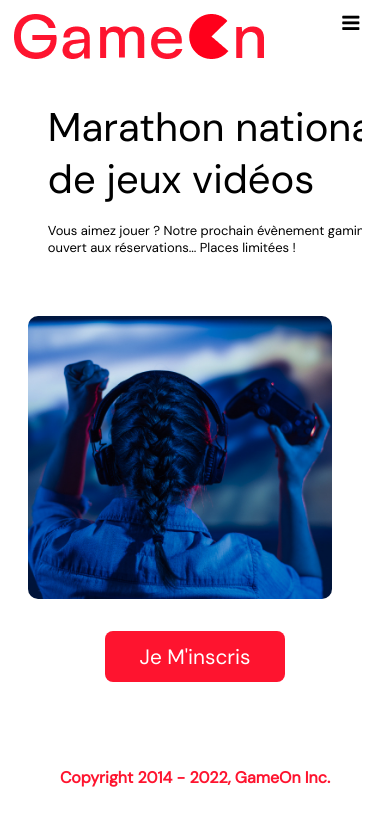
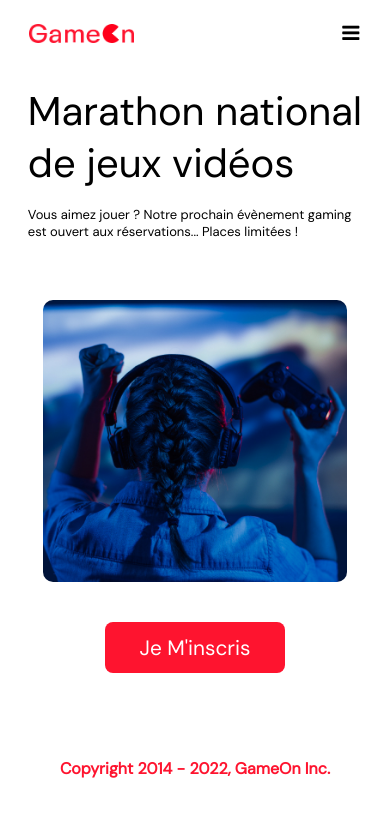
Before and after one commit to Blackiceberg/GameOne-website-FR, a plain HTML site: page index.html in a window 390 px wide. Drawn offline with Linux system fonts and the light colour scheme.

Commit message:
Modification CSS & //JS

```diff
--- a/public/css/modal.css
+++ b/public/css/modal.css
@@ -14,7 +14,6 @@ body {
   margin: 0;
   display: flex;
   flex-direction: column;
-  background-image: url("background.png");
   font-family: var(--font-default);
   font-size: 18px;
   max-width: 1300px;
@@ -88,6 +87,14 @@ img {
     display: block;
     text-align: left;
   }
+  .topnav {
+    overflow: hidden;
+    margin: 3.5% 3.5% auto 3.5%;
+    padding: 10px 0 0 15px;
+}
+.header-logo img{
+  height: 19px;
+}
 }
 
 
@@ -331,7 +338,7 @@ input[data-error]::after {
 .btn-signup {
   background: #fe142f;
   display: block;
-  margin: 3em auto;
+  margin: 0 auto;
   border-radius: 8px;
   padding: 8px 56px;
   color: #fff;
@@ -414,7 +421,7 @@ input[data-error]::after {
 .hero-section {
   border-radius: 10px;
   display: grid;
-  grid-template-columns: repeat(12, 1fr);
+  grid-template-columns: repeat(11, 1fr);
   overflow: hidden;
   box-shadow: 0 2px 7px 2px rgba(0, 0, 0, 0.2);
   margin-bottom: 10px;
@@ -427,7 +434,7 @@ input[data-error]::after {
   color: #fff;
   position: relative;
   text-align: left;
-  min-width: 424px;
+  min-width: 330px;
 }
 .hero-content::after {
   content: "";
@@ -462,7 +469,7 @@ input[data-error]::after {
   margin-top: 59px;
 }
 .hero-img {
-  grid-column: span 8;
+  grid-column: span 6;
 }
 .hero-img img {
   width: 33.3em;
@@ -493,7 +500,7 @@ footer {
   .hero-content {
     background: #fff;
     color: #000;
-    padding: 20px;
+    padding: 20px 0;
   }
   .hero-content::after {
     content: unset;
@@ -512,7 +519,7 @@ footer {
   }
   .hero-img img {
     border-radius: 10px;
-    margin-top: 40px;
+    margin: 40px auto;
     width: 13em;
   }
   .hero-section > .btn-signup {
--- a/public/js/modal.js
+++ b/public/js/modal.js
@@ -55,21 +55,27 @@ const ErreurQuantity ="Vous devez entrer votre nombre de participation.";
 const ErreurLocations ="Vous devez choisir une ville.";
 const ErreurConditionU = "Vous devez vérifier que vous acceptez les termes et conditions.";
 
-
+// écouteur btn submit lance la vérification des champs
 form.addEventListener('submit', e => {
   e.preventDefault();
-  validateInputs(e);
+  validateInputs();
 
 }
 );
+// Fonction Messages d'erreurs
+//(récupère la .erreur de l'element parent, pour y afficher le message contextuel)
 const setErreur = (element, message) => {
   const inputControl = element.parentElement;
   const erreurDisplay = inputControl.querySelector('.erreur');
 
+// Fonction messages d'erreurs
+//(ajoute ou supprime .success, .erreur)
   erreurDisplay.innerText = message;
   inputControl.classList.add('erreur');
   inputControl.classList.remove('success');
 }
+// Fonction comportement valide
+//(ajoute ou supprime .success, .erreur)
 const setSuccess = element => {
   const inputControl = element.parentElement;
   const erreurDisplay = inputControl.querySelector('.erreur');
@@ -78,6 +84,8 @@ const setSuccess = element => {
   inputControl.classList.remove('erreur');
 };
 
+// combinaison des constantInput et des regex
+//(vérifications des contenue des input)
 const isValidPrenom = prenom =>{
   return regexNomPrenom.test(String(prenom).toLowerCase());
 }
@@ -92,9 +100,8 @@ const isValidQuantity = quantity => {
   return regexQuantity.test(String(quantity).toLowerCase());
 }
 
+// Fonction de vérification des Inputs
 const validateInputs = () => {
-
-
   const prenomValue = prenom.value.trim();
   const nomValue = nom.value.trim();
   const emailValue = email.value.trim();
@@ -133,15 +140,18 @@ const validateInputs = () => {
   }else{
     setSuccess(conditionU);
   }
+ // vérifie si au moins 1 boutton radio est séléctioné.
 
   if (document.querySelectorAll('[name="location"]:checked').length < 1) {
   setErreur(locations, ErreurLocations)
   }else{
     setSuccess(locations);
   }
-
+  // vérifie si 7 de mes class success sont actives.
   if
   (document.querySelectorAll('.success').length >= 7){
+
+  // fermé la modal, la relancé et y afficher un nouveau message.
     closeModal();
     launchModal();
     form.innerText = "Merci pour votre inscription";
```
